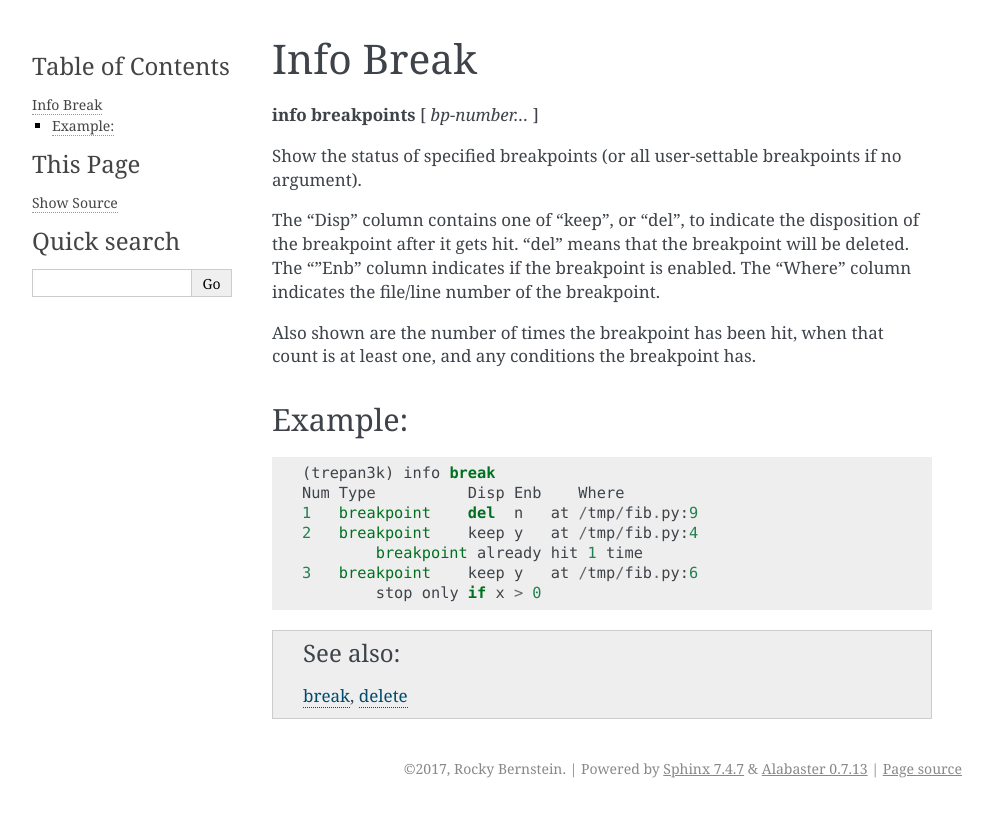
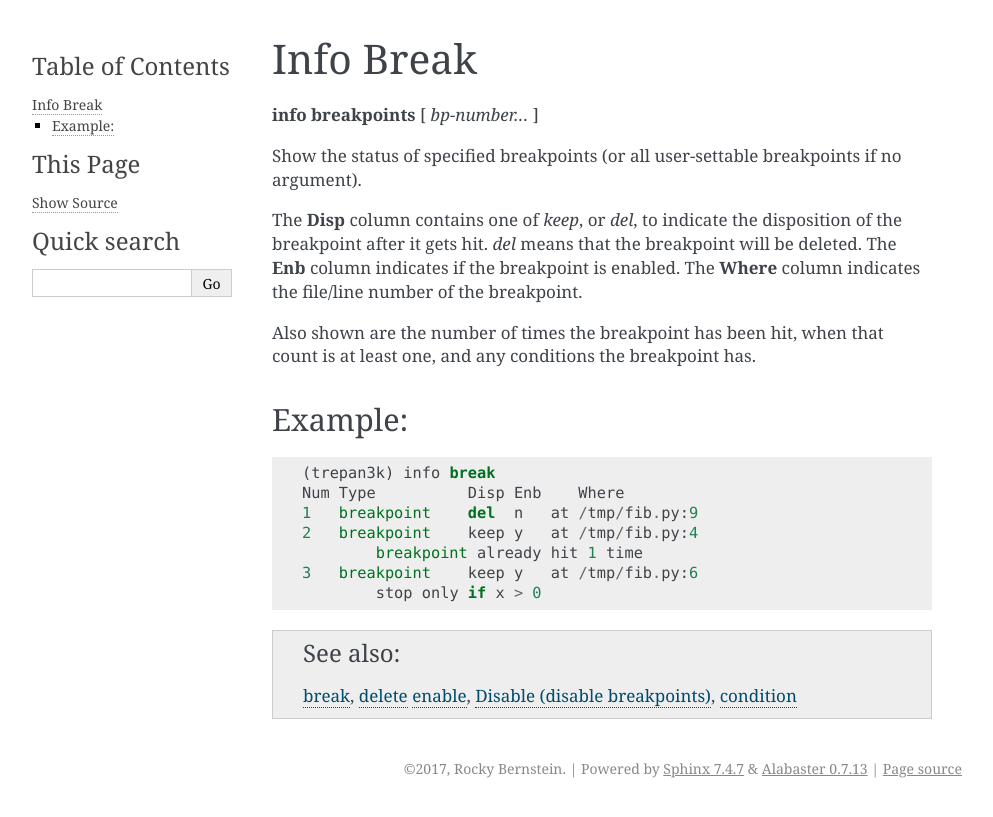
Before and after one commit to Trepan-Debuggers/python3-trepan, a Sphinx documentation site: the page built from docs/commands/info/break.rst, in a window 1280 px wide. Shown: the top 817 px of the page, without its empty margins (148-1141 px from the left). Built offline with Sphinx 7.4.7, drawn with Linux system fonts in a browser that asks for light colours.

Commit message:
More "info break" doc tweaks

```diff
--- a/docs/commands/info/break.rst
+++ b/docs/commands/info/break.rst
@@ -9,10 +9,10 @@ Info Break
 Show the status of specified breakpoints (or all user-settable
 breakpoints if no argument).
 
-The "Disp" column contains one of "keep", or "del", to indicate the
-disposition of the breakpoint after it gets hit.  "del" means that the
-breakpoint will be deleted.  The ""Enb" column indicates if the
-breakpoint is enabled. The "Where" column indicates the file/line
+The **Disp** column contains one of `keep`, or `del`, to indicate the
+disposition of the breakpoint after it gets hit.  `del` means that the
+breakpoint will be deleted.  The **Enb** column indicates if the
+breakpoint is enabled. The **Where** column indicates the file/line
 number of the breakpoint.
 
 Also shown are the number of times the breakpoint has been hit,
@@ -34,4 +34,4 @@ Example:
 
 .. seealso::
 
-   :ref:`break <break>`, :ref:`delete <delete>`
+   :ref:`break <break>`, :ref:`delete <delete>` :ref:`enable <enable>`, :ref:`disable`, :ref:`condition <condition>`
```
